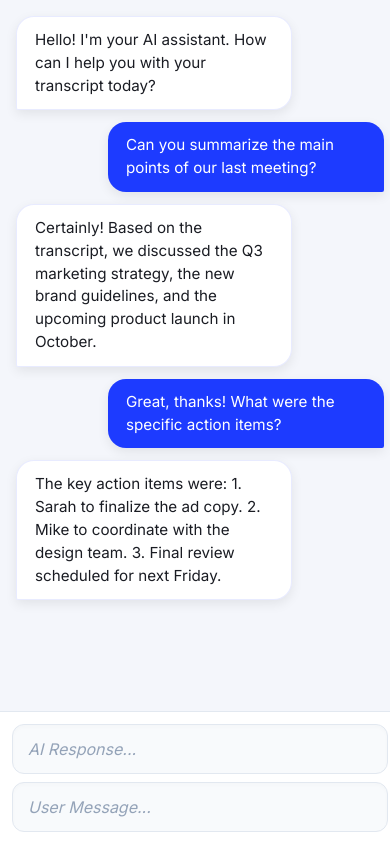
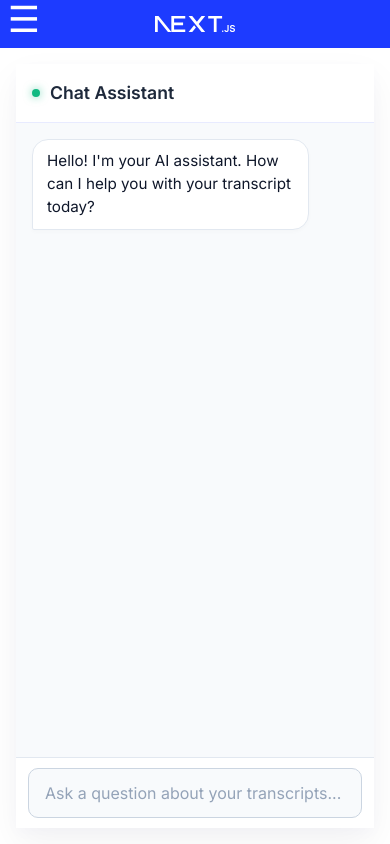
Before and after one commit to Manik0821/NextJS-projects, a Next.js app: page /ai-transcript in a window 390 px wide. Built offline with nearby package versions, Linux system fonts and the light colour scheme.

Commit message:
Added Nvidia llama 3.3 model , for moch ai-transcript

```diff
--- a/package.json
+++ b/package.json
@@ -16,6 +16,7 @@
     "eslint": "9.39.2",
     "eslint-config-next": "16.1.6",
     "next": "16.1.6",
+    "openai": "^6.42.0",
     "postcss": "8.5.6",
     "react": "19.2.4",
     "react-dom": "19.2.4",
--- a/src/app/ai-transcript/page.css
+++ b/src/app/ai-transcript/page.css
@@ -1,34 +1,63 @@
-/* 1. Main Container - Updated for Resizability */
+/* 1. Main Container - Absolute Viewport Boundary Protection */
 .ai-transcript-wrapper {
-    max-width: 90vw; /* Allows it to expand on large screens */
-    width: 800px;     /* Starting width */
-    height: 600px;    /* Starting height */
-    min-width: 400px; /* Prevents UI collapse */
-    min-height: 400px;
+    /* Calculates exact space left on desktop, assuming an application header exists */
+    height: calc(100vh - 120px);
+    min-height: 450px;
+    width: 100%;
+    max-width: 1100px;
 
-    margin: 2rem auto;
+    margin: 1.5rem auto;
     background: #ffffff;
     border-radius: 16px;
-    border: 1px solid rgba(29, 59, 255, 0.2);
-    box-shadow: 0 15px 35px rgba(0, 0, 0, 0.1), 0 5px 15px rgba(29, 59, 255, 0.05);
+    border: 1px solid rgba(29, 59, 255, 0.15);
+    box-shadow: 0 15px 35px rgba(0, 0, 0, 0.05), 0 5px 15px rgba(29, 59, 255, 0.02);
     display: flex;
     flex-direction: column;
-
-    /* RESIZABLE LOGIC */
-    resize: both;
-    overflow: hidden; /* Required for resize handle to show */
+    overflow: hidden; /* Important: prevents child layers from extending wrapper bounds */
     position: relative;
     font-family: 'Inter', sans-serif;
+    box-sizing: border-box;
 
-    /* 2. Chat Section - Fixed height removed to allow dynamic scaling */
+    /* 2. Top Header Bar */
+    .chat-header {
+        padding: 1rem 1.5rem;
+        background: #ffffff;
+        border-bottom: 1px solid rgba(29, 59, 255, 0.1);
+        display: flex;
+        align-items: center;
+        flex-shrink: 0;
+
+        .header-info {
+            display: flex;
+            align-items: center;
+            gap: 10px;
+
+            h2 {
+                margin: 0;
+                font-size: 1.1rem;
+                font-weight: 600;
+                color: #1e293b;
+            }
+
+            .status-indicator {
+                width: 8px;
+                height: 8px;
+                background-color: #10b981;
+                border-radius: 50%;
+                display: inline-block;
+                box-shadow: 0 0 8px rgba(16, 185, 129, 0.6);
+            }
+        }
+    }
+
+    /* 3. Chat Area Wrapper */
     .chat-block {
-        flex: 1; /* Takes up all remaining vertical space */
-        min-height: 0; /* Critical fix for flexbox scrolling */
-        background: #f0f2f8;
+        flex: 1;
+        min-height: 0; /* Structural requirement for internal nested scrolling */
+        background: #f8fafc;
         display: flex;
         flex-direction: column;
         position: relative;
-        box-shadow: inset 0 2px 10px rgba(0, 0, 0, 0.05);
 
         .chat-window {
             flex: 1;
@@ -38,25 +67,27 @@
             flex-direction: column;
             gap: 16px;
 
-            /* Custom Scrollbar */
             &::-webkit-scrollbar { width: 6px; }
             &::-webkit-scrollbar-thumb {
-                background: rgba(29, 59, 255, 0.3);
+                background: rgba(29, 59, 255, 0.2);
                 border-radius: 10px;
             }
 
-            /* 3. Message Components */
+            /* 4. Message Rows & Bubbles - Word Safety constraints */
             .message-row {
                 display: flex;
                 width: 100%;
-                animation: slideIn 0.3s ease-out forwards;
+                box-sizing: border-box;
+                animation: slideIn 0.25s ease-out forwards;
 
                 .message-bubble {
                     max-width: 75%;
-                    padding: 12px 18px;
+                    padding: 12px 16px;
                     font-size: 0.95rem;
                     line-height: 1.5;
-                    box-shadow: 0 4px 12px rgba(0, 0, 0, 0.08);
+                    word-break: break-word;
+                    overflow-wrap: break-word;
+                    box-shadow: 0 2px 4px rgba(0, 0, 0, 0.02);
                 }
 
                 &.user {
@@ -64,7 +95,7 @@
                     .message-bubble {
                         background: rgb(29, 59, 255);
                         color: #ffffff;
-                        border-radius: 18px 18px 2px 18px;
+                        border-radius: 16px 16px 2px 16px;
                     }
                 }
 
@@ -72,133 +103,109 @@
                     justify-content: flex-start;
                     .message-bubble {
                         background: #ffffff;
-                        color: #1a1c23;
-                        border-radius: 18px 18px 18px 2px;
-                        border: 1px solid rgba(29, 59, 255, 0.1);
+                        color: #0f172a;
+                        border-radius: 16px 16px 16px 2px;
+                        border: 1px solid #e2e8f0;
+                    }
+
+                    &.processing .thinking-bubble {
+                        background: #f1f5f9;
+                        color: #64748b;
+                        border-style: dashed;
+                        animation: pulse 1.5s infinite ease-in-out;
                     }
                 }
             }
         }
     }
 
-    /* 4. Fancy Input Section - Kept at bottom */
+    /* 5. Input Bar Controls */
     .input-block {
-        display: flex;
-        gap: 15px;
-        padding: 1.5rem;
+        padding: 1.25rem 1.5rem;
         background: #ffffff;
-        border-top: 1px solid rgba(29, 59, 255, 0.1);
-        align-items: center;
-        flex-shrink: 0; /* Prevents input area from squishing */
+        border-top: 1px solid #e2e8f0;
+        flex-shrink: 0;
 
         input {
-            flex: 1;
-            padding: 14px 22px;
-            border: 1px solid #e2e8f0;
-            border-radius: 14px;
+            width: 100%;
+            box-sizing: border-box;
+            padding: 14px 20px;
+            border: 1px solid #cbd5e1;
+            border-radius: 12px;
             outline: none;
             font-size: 0.95rem;
             background: #f8fafc;
-            color: #1e293b;
-            transition: all 0.3s cubic-bezier(0.4, 0, 0.2, 1);
-            box-shadow: inset 0 2px 4px rgba(0, 0, 0, 0.02);
+            color: #0f172a;
+            transition: all 0.2s ease;
 
             &:focus {
                 background: #ffffff;
                 border-color: rgb(29, 59, 255);
-                box-shadow: 0 0 0 4px rgba(29, 59, 255, 0.1), 0 10px 15px -3px rgba(29, 59, 255, 0.1);
-                transform: translateY(-2px);
+                box-shadow: 0 0 0 3px rgba(29, 59, 255, 0.1);
             }
 
             &::placeholder {
                 color: #94a3b8;
-                font-style: italic;
             }
-        }
 
-        .send-trigger {
-            background: rgb(29, 59, 255);
-            color: white;
-            border: none;
-            padding: 12px 20px;
-            border-radius: 12px;
-            font-weight: 600;
-            cursor: pointer;
-            transition: all 0.2s;
-
-            &:hover {
-                background: rgb(15, 45, 225);
-                box-shadow: 0 4px 12px rgba(29, 59, 255, 0.3);
-                transform: scale(1.05);
+            &:disabled {
+                background: #f1f5f9;
+                cursor: not-allowed;
+                color: #94a3b8;
             }
         }
     }
 }
 
-/* Resize Handle Styling */
-.ai-transcript-wrapper::-webkit-resizer {
-    background-color: rgba(29, 59, 255, 0.1);
-    border-radius: 10px;
-}
-
 @keyframes slideIn {
-    from { opacity: 0; transform: translateY(10px); }
+    from { opacity: 0; transform: translateY(6px); }
     to { opacity: 1; transform: translateY(0); }
 }
 
-/* --- Base Desktop Styles remain as previously defined --- */
+@keyframes pulse {
+    0%, 100% { opacity: 0.6; }
+    50% { opacity: 1; }
+}
 
-/* 5. Mobile Responsive View */
+/* 6. Mobile Optimization Viewport Layer - Fixed Header Restoration */
 @media (max-width: 768px) {
     .ai-transcript-wrapper {
-        /* Full-screen mobile layout */
-        position: fixed;
-        top: 0;
-        left: 0;
-        width: 100vw !important;
-        height: 100dvh !important; /* Fills screen perfectly on iOS/Android */
+        /* Removed position: fixed and full screen overrides */
+        position: relative;
+
+        /* Instead of filling viewport absolutely, it occupies remaining screen below your real header */
+        height: calc(100vh - 80px) !important;
+        min-height: auto;
+
+        width: 100% !important;
         max-width: 100% !important;
         margin: 0 !important;
         border-radius: 0;
         border: none;
-        resize: none; /* Disable manual resizing on mobile */
-        z-index: 999; /* Ensure it sits above layout containers */
+        z-index: 1;
 
-        .chat-block {
-            flex: 1;
-            box-shadow: none; /* Clean look for mobile */
-            background: #f4f6fb; /* Slightly warmer for readability */
+        .chat-header {
+            padding: 1rem;
+        }
 
-            .chat-window {
-                padding: 1rem;
-                gap: 12px;
+        .chat-block .chat-window {
+            padding: 1rem;
+            gap: 12px;
 
-                .message-bubble {
-                    max-width: 85%; /* More width for text on narrow screens */
-                    padding: 10px 14px;
-                    font-size: 0.95rem; /* Easy to read */
-                }
+            .message-row .message-bubble {
+                max-width: 85%;
+                padding: 10px 14px;
             }
         }
 
         .input-block {
-            padding: 12px;
+            padding: 10px 12px;
             background: #ffffff;
-            /* Stack inputs if they are too cramped or keep them side-by-side */
-            flex-direction: column;
-            gap: 8px;
-            border-top: 1px solid #e2e8f0;
 
             input {
-                width: 100%;
-                font-size: 16px; /* Crucial: Prevents iOS auto-zoom on focus */
-                padding: 12px 15px;
-                border-radius: 12px;
-                background: #f8fafc;
-
-                &:focus {
-                    transform: none; /* Remove desktop lift effect for stability */
-                }
+                font-size: 16px;
+                padding: 12px 16px;
+                border-radius: 10px;
             }
         }
     }
--- a/src/app/ai-transcript/page.tsx
+++ b/src/app/ai-transcript/page.tsx
@@ -7,43 +7,21 @@ type ChatMessage = {
     message: string;
     id: number;
 };
+
 const initialChat: ChatMessage[] = [
     {
         id: 1,
         sender: 'ai',
         message: "Hello! I'm your AI assistant. How can I help you with your transcript today?"
-    },
-    {
-        id: 2,
-        sender: 'user',
-        message: "Can you summarize the main points of our last meeting?"
-    },
-    {
-        id: 3,
-        sender: 'ai',
-        message: "Certainly! Based on the transcript, we discussed the Q3 marketing strategy, the new brand guidelines, and the upcoming product launch in October."
-    },
-    {
-        id: 4,
-        sender: 'user',
-        message: "Great, thanks! What were the specific action items?"
-    },
-    {
-        id: 5,
-        sender: 'ai',
-        message: "The key action items were: 1. Sarah to finalize the ad copy. 2. Mike to coordinate with the design team. 3. Final review scheduled for next Friday."
     }
 ];
 
 const AiTranscript = () => {
-    // Pass the initialChat to your useState
     const [chat, setChat] = useState<ChatMessage[]>(initialChat);
+    const [inputVal, setInputVal] = useState('');
+    const [loading, setLoading] = useState(false);
     const chatWindowRef = useRef<HTMLDivElement>(null);
 
-    // ... rest of your logic
-
-
-    // Auto-scroll whenever chat updates
     useEffect(() => {
         if (chatWindowRef.current) {
             chatWindowRef.current.scrollTo({
@@ -51,23 +29,70 @@ const AiTranscript = () => {
                 behavior: 'smooth',
             });
         }
-    }, [chat]);
+    }, [chat, loading]); // Added loading as a dependency to scroll when "thinking" appears
 
-    const handleSendMessage = (e: KeyboardEvent<HTMLInputElement>, sender: 'user' | 'ai') => {
-        const input = e.currentTarget;
-        if (e.key === 'Enter' && input.value.trim() !== '') {
-            const newMessage: ChatMessage = {
-                sender,
-                message: input.value,
-                id: Date.now(), // Unique ID based on timestamp
+    const handleSendMessage = async (e: KeyboardEvent<HTMLInputElement>) => {
+        if (e.key !== 'Enter' || inputVal.trim() === '' || loading) return;
+
+        const userText = inputVal.trim();
+        setInputVal('');
+
+        const userMessage: ChatMessage = {
+            sender: 'user',
+            message: userText,
+            id: Date.now(),
+        };
+
+        const updatedChatWithUser = [...chat, userMessage];
+        setChat(updatedChatWithUser);
+        setLoading(true);
+
+        try {
+            const res = await fetch('/api/ai-transcript', {
+                method: 'POST',
+                headers: { 'Content-Type': 'application/json' },
+                body: JSON.stringify({
+                    history: updatedChatWithUser.map(msg => ({
+                        role: msg.sender === 'user' ? 'user' : 'assistant',
+                        content: msg.message
+                    }))
+                }),
+            });
+
+            const data = await res.json();
+            if (data.error) throw new Error(data.error);
+
+            const aiMessage: ChatMessage = {
+                sender: 'ai',
+                message: data.response,
+                id: Date.now() + 1,
             };
-            setChat((prev) => [...prev, newMessage]);
-            input.value = ''; // Clear input
+            setChat((prev) => [...prev, aiMessage]);
+
+        } catch (err: any) {
+            setChat((prev) => [
+                ...prev,
+                {
+                    sender: 'ai',
+                    message: `⚠️ Error generation: ${err.message}. Check terminal logs or API connection.`,
+                    id: Date.now() + 2
+                }
+            ]);
+        } finally {
+            setLoading(false);
         }
     };
 
     return (
         <div className='ai-transcript-wrapper'>
+            {/* Added Chat Header */}
+            <div className="chat-header">
+                <div className="header-info">
+                    <span className="status-indicator"></span>
+                    <h2>Chat Assistant</h2>
+                </div>
+            </div>
+
             <div className="chat-block">
                 <div className="chat-window" ref={chatWindowRef}>
                     {chat.map((msg) => (
@@ -77,19 +102,24 @@ const AiTranscript = () => {
                             </div>
                         </div>
                     ))}
+                    {loading && (
+                        <div className="message-row ai processing">
+                            <div className="message-bubble thinking-bubble">
+                                Llama thinking...
+                            </div>
+                        </div>
+                    )}
                 </div>
             </div>
 
             <div className="input-block">
                 <input
                     type="text"
-                    placeholder="AI Response..."
-                    onKeyDown={(e) => handleSendMessage(e, 'ai')}
-                />
-                <input
-                    type="text"
-                    placeholder="User Message..."
-                    onKeyDown={(e) => handleSendMessage(e, 'user')}
+                    placeholder={loading ? "Waiting for AI..." : "Ask a question about your transcripts..."}
+                    value={inputVal}
+                    onChange={(e) => setInputVal(e.target.value)}
+                    onKeyDown={handleSendMessage}
+                    disabled={loading}
                 />
             </div>
         </div>
--- a/src/app/carousel/page.tsx
+++ b/src/app/carousel/page.tsx
@@ -9,7 +9,7 @@ import SingleFrameCarousel from '@/features/carousel/single-frame-carousel/singl
 
 const CarouselPage = () => {
     return (
-        <div className='carousel-page p-8'>
+        <div className='carousel-page'>
             {/* Your carousel components remain exactly the same below... */}
 
 
--- a/src/features/game/board/board.css
+++ b/src/features/game/board/board.css
@@ -6,7 +6,7 @@
     /* min-height: 100vh; */
     background-color: #f8fafc;
     gap: 2rem;
-    padding-top: 4rem;
+    padding-top: 1rem;
 
     .boardHeading {
         font-size: 2rem;
--- a/src/features/game/page.tsx
+++ b/src/features/game/page.tsx
@@ -2,7 +2,7 @@
 import React, { useEffect } from 'react';
 import './page.css';
 import Board from './board/board';
-import { useTitleStore } from '../lib/store';
+import { useTitleStore } from '@/lib/store';
 
 const Game = () => {
   return (
```
Also changed, not shown: src/app/api/ai-transcript/route.ts (+52 -0 lines), src/app/api/weather/route.ts (+21 -0 lines), src/app/page.tsx (+4 -3 lines), src/app/poll/page.css (+88 -18 lines), src/components/TitleDisplay/TitleDisplay.tsx (+13 -4 lines), src/features/carousel/carousel.css (+23 -0 lines), 2 other files (tests, documents, lock files or other folders).
